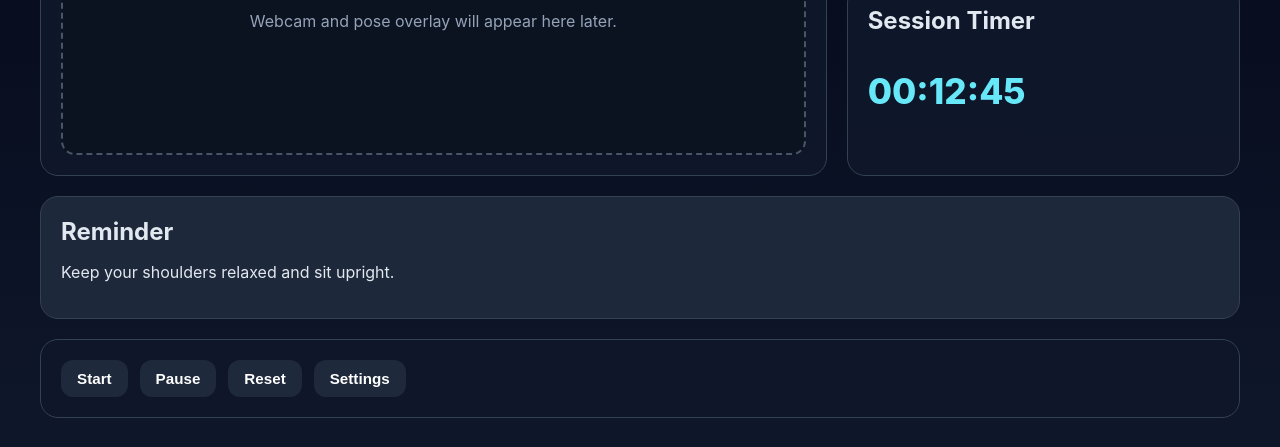
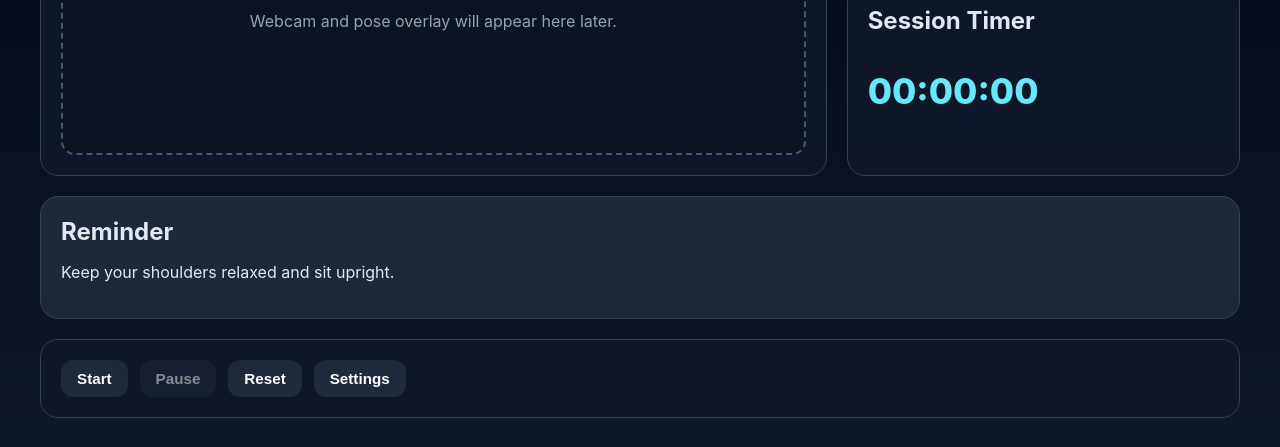
Before and after one commit to alexRB223/CSE_155_Project, a React (Vite) app in the folder posture-detector/src/renderer/: page / in a window 1280 px wide. Shown: the part 342-789 px from the top of the page. Built offline with nearby package versions, Linux system fonts and the light colour scheme.

Commit message:
add interactive session timer controls

```diff
--- a/posture-detector/src/renderer/src/App.tsx
+++ b/posture-detector/src/renderer/src/App.tsx
@@ -1,3 +1,4 @@
+import { useEffect, useState } from 'react'
 import CameraPanel from './components/CameraPanel'
 import PostureStatusCard from './components/PostureStatusCard'
 import SessionTimer from './components/SessionTimer'
@@ -6,6 +7,32 @@ import ControlBar from './components/ControlBar'
 import './assets/main.css'
 
 function App(): React.JSX.Element {
+  const [seconds, setSeconds] = useState(0)
+  const [isRunning, setIsRunning] = useState(false)
+
+  useEffect(() => {
+    if (!isRunning) return
+
+    const interval = window.setInterval(() => {
+      setSeconds((prev) => prev + 1)
+    }, 1000)
+
+    return () => window.clearInterval(interval)
+  }, [isRunning])
+
+  const handleStart = (): void => {
+    setIsRunning(true)
+  }
+
+  const handlePause = (): void => {
+    setIsRunning(false)
+  }
+
+  const handleReset = (): void => {
+    setIsRunning(false)
+    setSeconds(0)
+  }
+
   return (
     <div className="app-shell">
       <header className="app-header">
@@ -18,12 +45,18 @@ function App(): React.JSX.Element {
           <CameraPanel />
           <div className="side-grid">
             <PostureStatusCard />
-            <SessionTimer />
+            <SessionTimer seconds={seconds} />
           </div>
         </div>
 
         <ReminderBanner />
-        <ControlBar />
+
+        <ControlBar
+          isRunning={isRunning}
+          onStart={handleStart}
+          onPause={handlePause}
+          onReset={handleReset}
+        />
       </main>
     </div>
   )
--- a/posture-detector/src/renderer/src/assets/main.css
+++ b/posture-detector/src/renderer/src/assets/main.css
@@ -126,6 +126,11 @@ body {
   background: #334155;
 }
 
+.controls button:disabled {
+  opacity: 0.5;
+  cursor: not-allowed;
+}
+
 @media (max-width: 900px) {
   .top-grid {
     grid-template-columns: 1fr;
--- a/posture-detector/src/renderer/src/components/ControlBar.tsx
+++ b/posture-detector/src/renderer/src/components/ControlBar.tsx
@@ -1,9 +1,20 @@
-function ControlBar(): React.JSX.Element {
+type ControlBarProps = {
+  isRunning: boolean
+  onStart: () => void
+  onPause: () => void
+  onReset: () => void
+}
+
+function ControlBar({ isRunning, onStart, onPause, onReset }: ControlBarProps): React.JSX.Element {
   return (
     <section className="card controls">
-      <button>Start</button>
-      <button>Pause</button>
-      <button>Reset</button>
+      <button onClick={onStart} disabled={isRunning}>
+        Start
+      </button>
+      <button onClick={onPause} disabled={!isRunning}>
+        Pause
+      </button>
+      <button onClick={onReset}>Reset</button>
       <button>Settings</button>
     </section>
   )
--- a/posture-detector/src/renderer/src/components/SessionTimer.tsx
+++ b/posture-detector/src/renderer/src/components/SessionTimer.tsx
@@ -1,8 +1,20 @@
-function SessionTimer(): React.JSX.Element {
+type SessionTimerProps = {
+  seconds: number
+}
+
+function formatTime(totalSeconds: number): string {
+  const hours = Math.floor(totalSeconds / 3600)
+  const minutes = Math.floor((totalSeconds % 3600) / 60)
+  const secs = totalSeconds % 60
+
+  return [hours, minutes, secs].map((value) => value.toString().padStart(2, '0')).join(':')
+}
+
+function SessionTimer({ seconds }: SessionTimerProps): React.JSX.Element {
   return (
     <section className="card">
       <h2>Session Timer</h2>
-      <p className="timer">00:12:45</p>
+      <p className="timer">{formatTime(seconds)}</p>
     </section>
   )
 }
```
